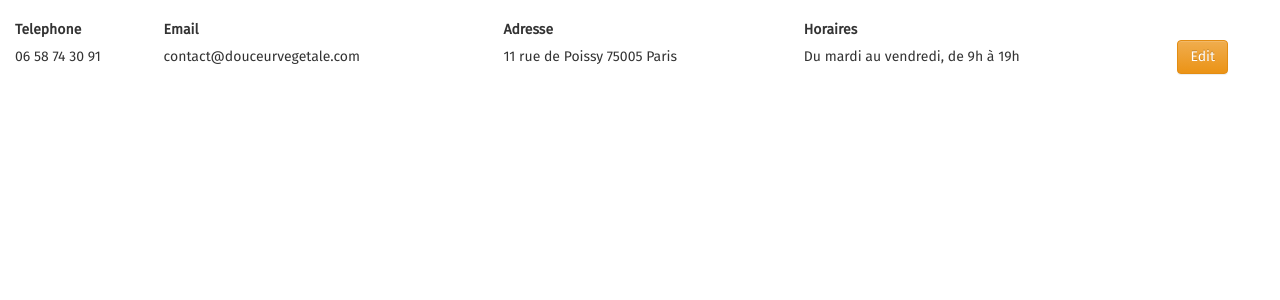
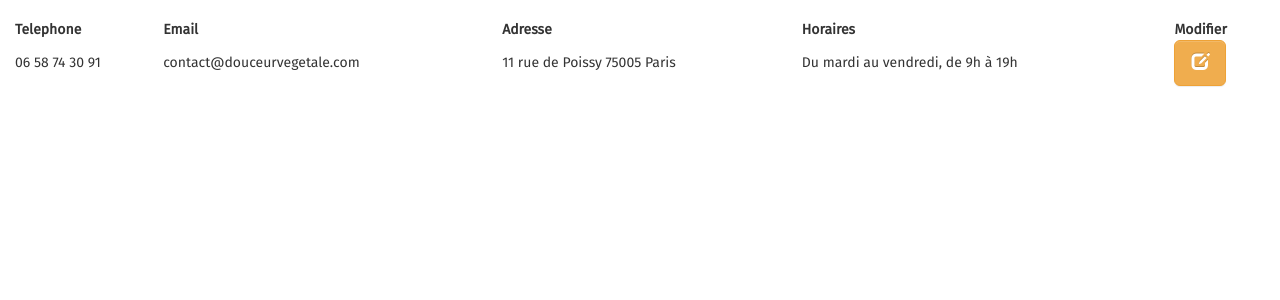
Before and after one commit to WildCodeSchool/parisCode-1017-douceurVegetal, a PHP site: page /index.php?section=adminshopinfos in a window 1280 px wide. Shown: the part 65-365 px from the top of the page. Run offline with PHP 8.4, Linux system fonts and the light colour scheme; data comes from the database, SQL or seed files in the repository; some libraries are stand-ins or nearby versions.

Commit message:
add edit button on adminshopinfos page

```diff
--- a/src/Views/admin/adminshopinfos.html.twig
+++ b/src/Views/admin/adminshopinfos.html.twig
@@ -9,7 +9,7 @@
             <th>Email</th>
             <th>Adresse</th>
             <th>Horaires</th>
-            <th></th>
+            <th>Modifier</th>
         </tr>
         </thead>
         <tbody>
@@ -19,7 +19,11 @@
                 <td>{{ shopinfo.email }}</td>
                 <td>{{ shopinfo.address }}</td>
                 <td>{{ shopinfo.hours }}</td>
-                <td><a href="" class="btn btn-warning">Edit</a></td>
+                <td>
+                    <a href="#" class="btn btn-warning btn-lg">
+                        <span class="glyphicon glyphicon-edit"></span>
+                    </a>
+                </td>
             </tr>
         {% endfor %}
         </tbody>
--- a/src/Views/adminLayout.html.twig
+++ b/src/Views/adminLayout.html.twig
@@ -22,6 +22,7 @@
     <link rel="stylesheet" href="assets/css/bootstrap.min.css">
     <link rel="stylesheet" href="assets/css/bootstrap-theme.min.css">
     <link rel="stylesheet" href="assets/css/font-awesome.min.css">
+    <link rel="stylesheet" href="https://maxcdn.bootstrapcdn.com/bootstrap/3.3.7/css/bootstrap.min.css">
     <link rel="stylesheet" href="https://cdnjs.cloudflare.com/ajax/libs/font-awesome/4.7.0/css/font-awesome.min.css">
     <link rel="stylesheet" type="text/css"
           href="https://cdn.datatables.net/v/dt/jq-3.2.1/dt-1.10.16/r-2.2.0/datatables.min.css"/>
@@ -31,9 +32,7 @@
     <link href="https://fonts.googleapis.com/css?family=Fira+Sans" rel="stylesheet">
 
     <!-- js -->
-    <script type="text/javascript"
-            src="https://cdn.datatables.net/v/dt/jq-3.2.1/dt-1.10.16/r-2.2.0/datatables.min.js"></script>
-
+    <script type="text/javascript" src="https://cdn.datatables.net/v/dt/jq-3.2.1/dt-1.10.16/r-2.2.0/datatables.min.js"></script>
 
 </head>
 
```
